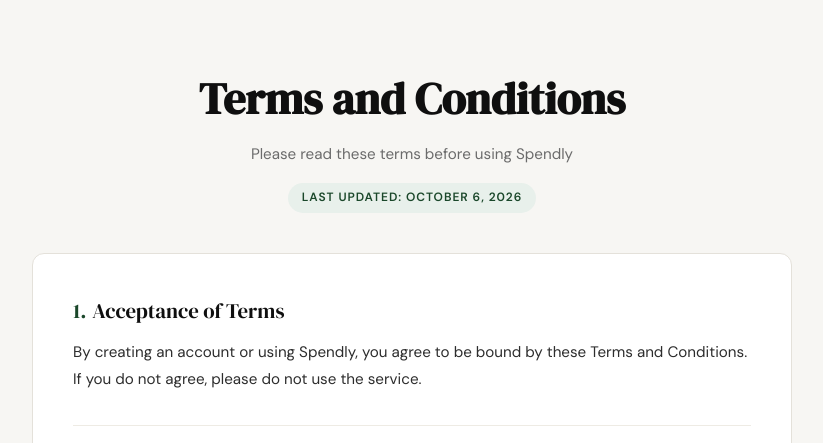
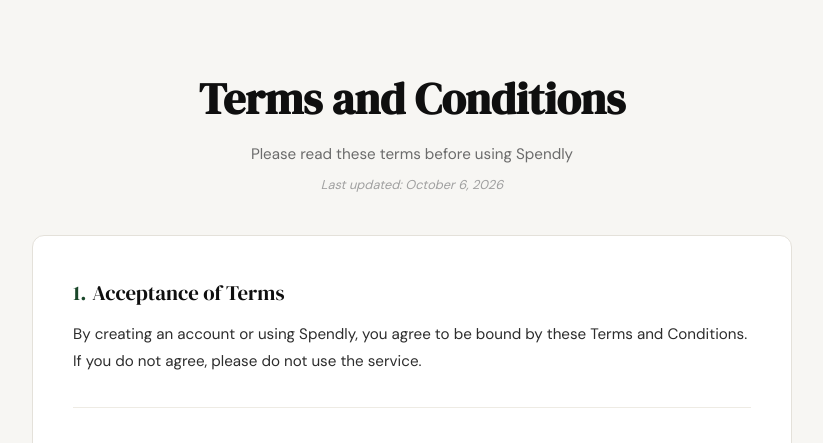
Before and after one commit to sabrina-glitch/spendly, a Flask app: page /terms in a window 1280 px wide. Shown: the part 61-504 px from the top of the page, without its empty margins (228-1051 px from the left). Run offline with Flask 3, Linux system fonts and the light colour scheme.

Commit message:
terms: restyle last updated date as subtle text under header
Co-Authored-By: Claude Opus 5.5 <noreply@anthropic.com>

```diff
--- a/static/css/style.css
+++ b/static/css/style.css
@@ -508,16 +508,10 @@ a { color: inherit; text-decoration: none; }
 }
 
 .legal-updated {
-    display: inline-block;
-    margin-top: 1rem;
-    background: var(--accent-light);
-    color: var(--accent);
-    font-size: 0.75rem;
-    font-weight: 600;
-    letter-spacing: 0.08em;
-    text-transform: uppercase;
-    padding: 0.35rem 0.85rem;
-    border-radius: 999px;
+    margin-top: 0.5rem;
+    font-size: 0.8rem;
+    font-style: italic;
+    color: var(--ink-faint);
 }
 
 .legal-card {
```
